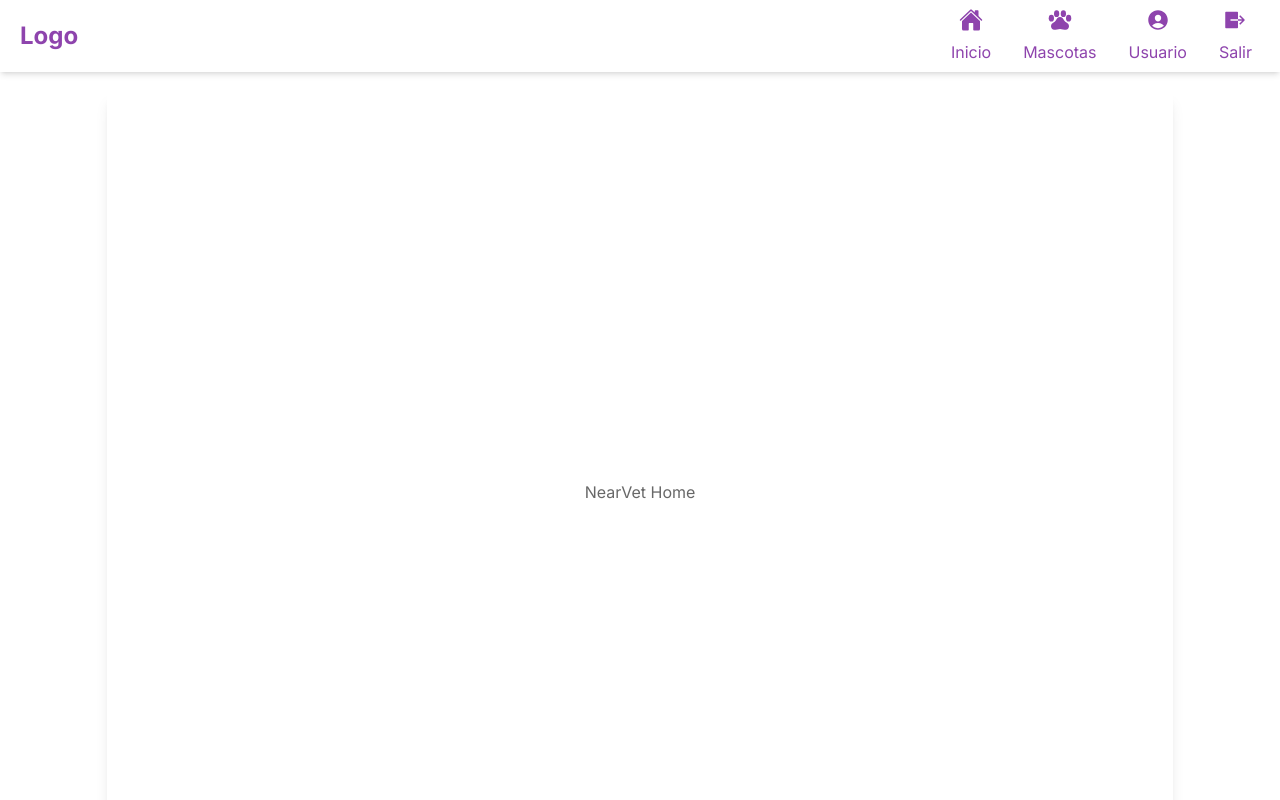
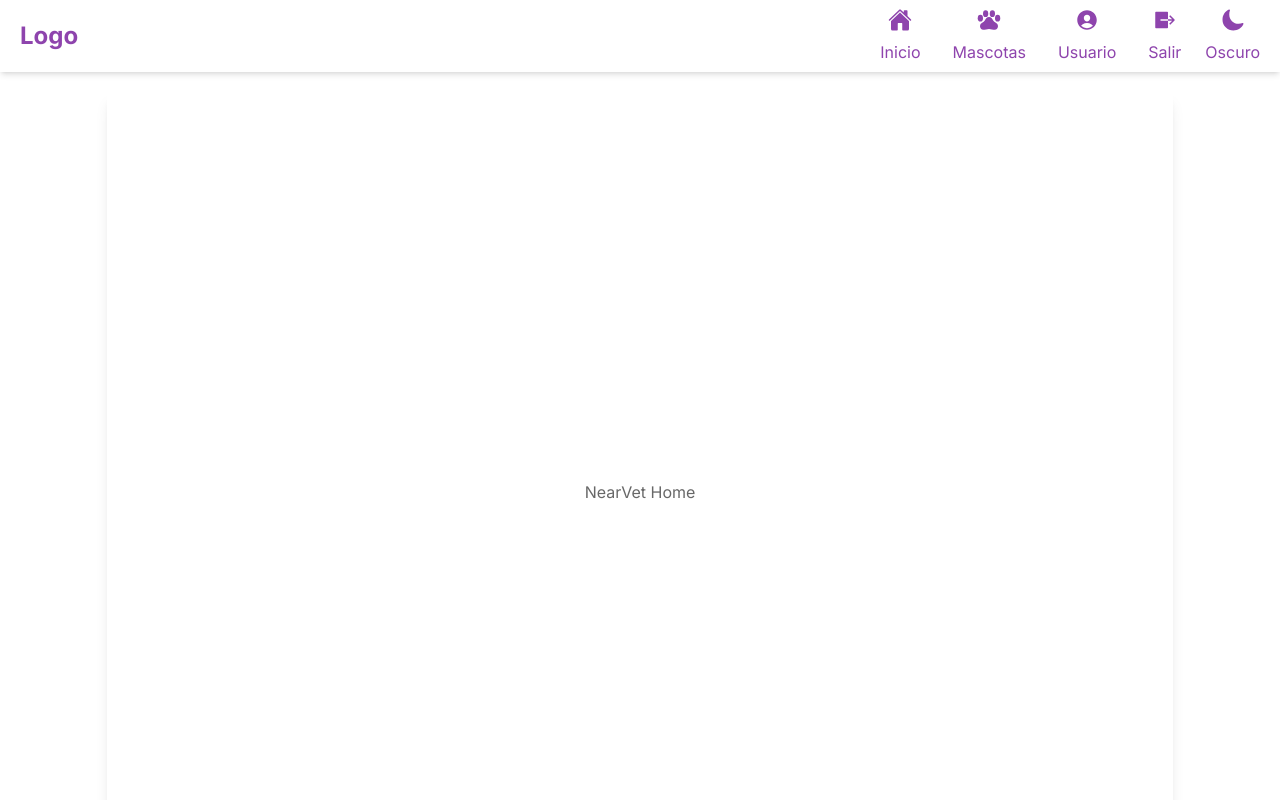
Before and after one commit to VLDeMenezes/NearVet, a Next.js app in the folder front/: page / in a window 1280 px wide. Shown: the top 800 px of the page. Built offline with nearby package versions, Linux system fonts and the light colour scheme.

Commit message:
Theme Icon

```diff
--- a/front/src/components/NavBar.tsx
+++ b/front/src/components/NavBar.tsx
@@ -1,4 +1,5 @@
 "use client"
+import { ThemeIcon } from "@/lib/icons";
 import { NavItem, NavItemUser } from "@/lib/NavItems";
 
 import Link from "next/link";
@@ -41,6 +42,7 @@ const NavBar: React.FC = () => {
             </div>
           </button>)))}
 
+      <ThemeIcon isDark={false} />
 
     </div>
   </nav>);
```
